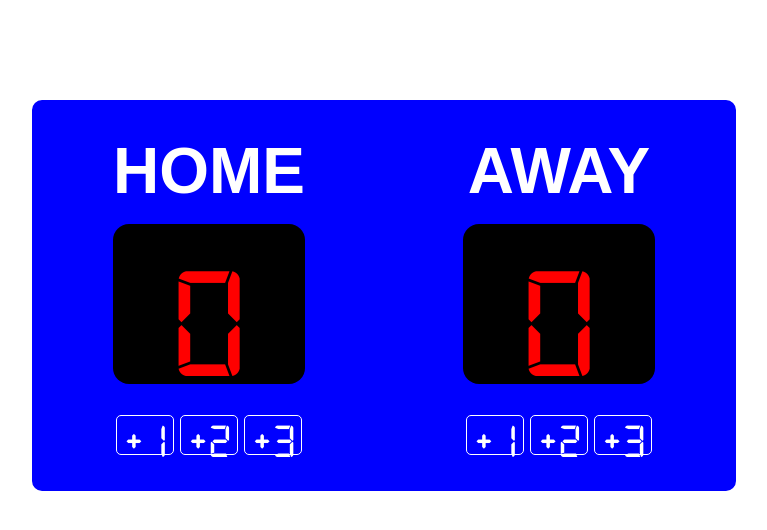
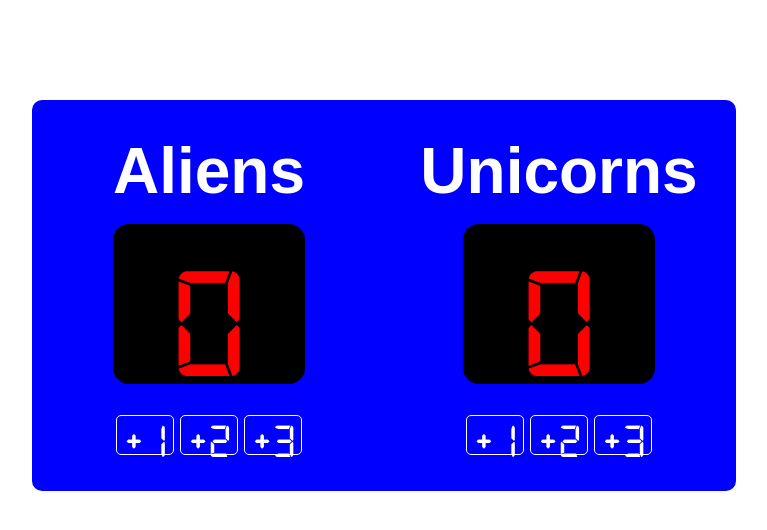
Before and after one commit to vodkarolo/scoreboard, a plain HTML site: page index.html in a window 1280 px wide. Shown: the whole page, without its empty margins (256-1023 px from the left). Drawn offline with Linux system fonts and the light colour scheme.

Commit message:
AliensAndUnicorns

```diff
--- a/index.html
+++ b/index.html
@@ -5,7 +5,7 @@
     <body>
         <div class="container">
             <div class="team">
-                <h3>HOME</h3>
+                <h3>Aliens</h3>
                 <div id="home-score" class="score-box">
                     <span>0</span>
                 </div>
@@ -16,7 +16,7 @@
                 </div>
             </div>
             <div class="team">
-                <h3>AWAY</h3>
+                <h3>Unicorns</h3>
                 <div id="guest-score" class="score-box">
                     <span>0</span>
                 </div>
```
